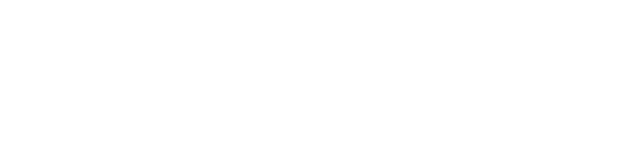
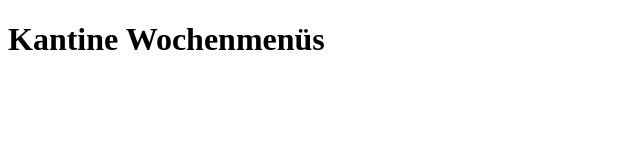
Before and after one commit to LangsenlehnerJonas/2023-09-14_git-Website, a plain HTML site: page index.html in a window 1280 px wide. Shown: the whole page, without its empty margins (0-640 px from the left). Drawn offline with Linux system fonts and the light colour scheme.

Commit message:
added css and js file

```diff
--- a/index.html
+++ b/index.html
@@ -6,6 +6,15 @@
     <title>Document</title>
 </head>
 <body>
+    <!--Hierzu ist eine Seite für die Wochenmenüs und eine Seite mit mehreren Artikeln,
+        die es laufend in der Kantine gibt zu erstellen.Eine Menüführung soll ermöglichen,
+        dass man zwischen den beiden Seiten wechseln kann. Außerdem ist die Funktionalität einer Kontaktaufnahme vorzusehen,
+        damit man Anfragen stellen kann.Die Darstellung ist in eigene CSS Files auszulagern,
+        damit in den HTML Seiten lediglich die Struktur abgebildet ist.
+        Weiters sind JavaScripts zu implementieren, welche beispielsweise eine eingegebene Mailadresse validieren.-->
+
+    <h1>Kantine Wochenmenüs</h1>
+
 
 </body>
 </html>
```
Also changed, not shown: script.js (added), style.css (added).
